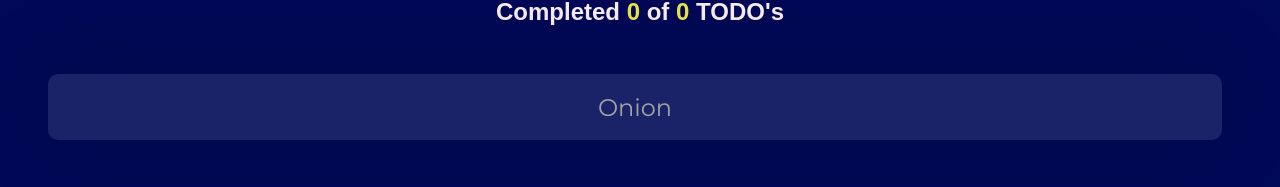
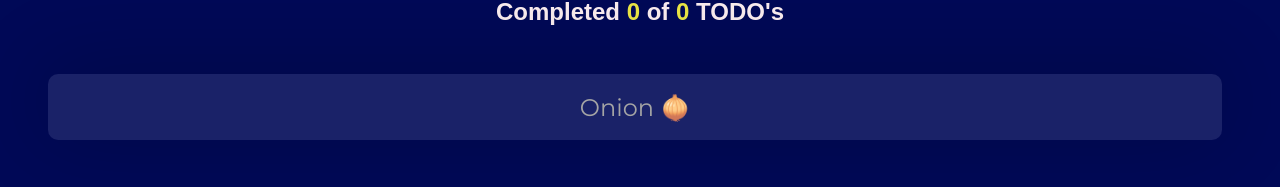
Before and after one commit to paching12/platzi-todo-app, a React (Create React App) app: page / in a window 1280 px wide. Shown: the part 207-394 px from the top of the page. Built offline with nearby package versions, Linux system fonts and the light colour scheme; the HTML template or start-up script is replaced by a standard one; a web font is replaced by a local one.

Commit message:
Progress: onion placeholcer search input

```diff
--- a/src/components/TodoSearch.js
+++ b/src/components/TodoSearch.js
@@ -13,7 +13,7 @@ function TodoSearch({ search, setSearch, loading }) {
   return (
     <input
       className="TodoSearch"
-      placeholder="Onion"
+      placeholder="Onion 🧅"
       onChange={onSearchValue}
       value={search}
       disable={loading ? "true" : "false"}
```
